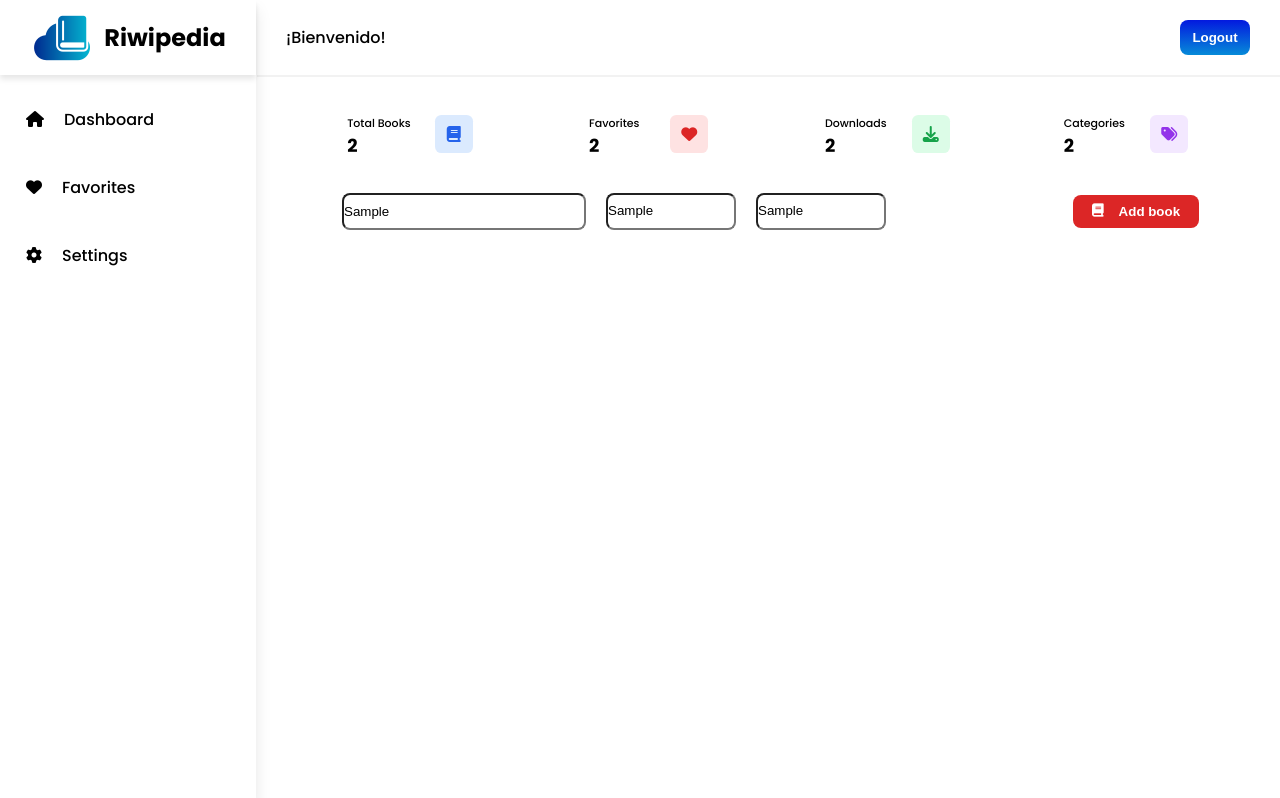
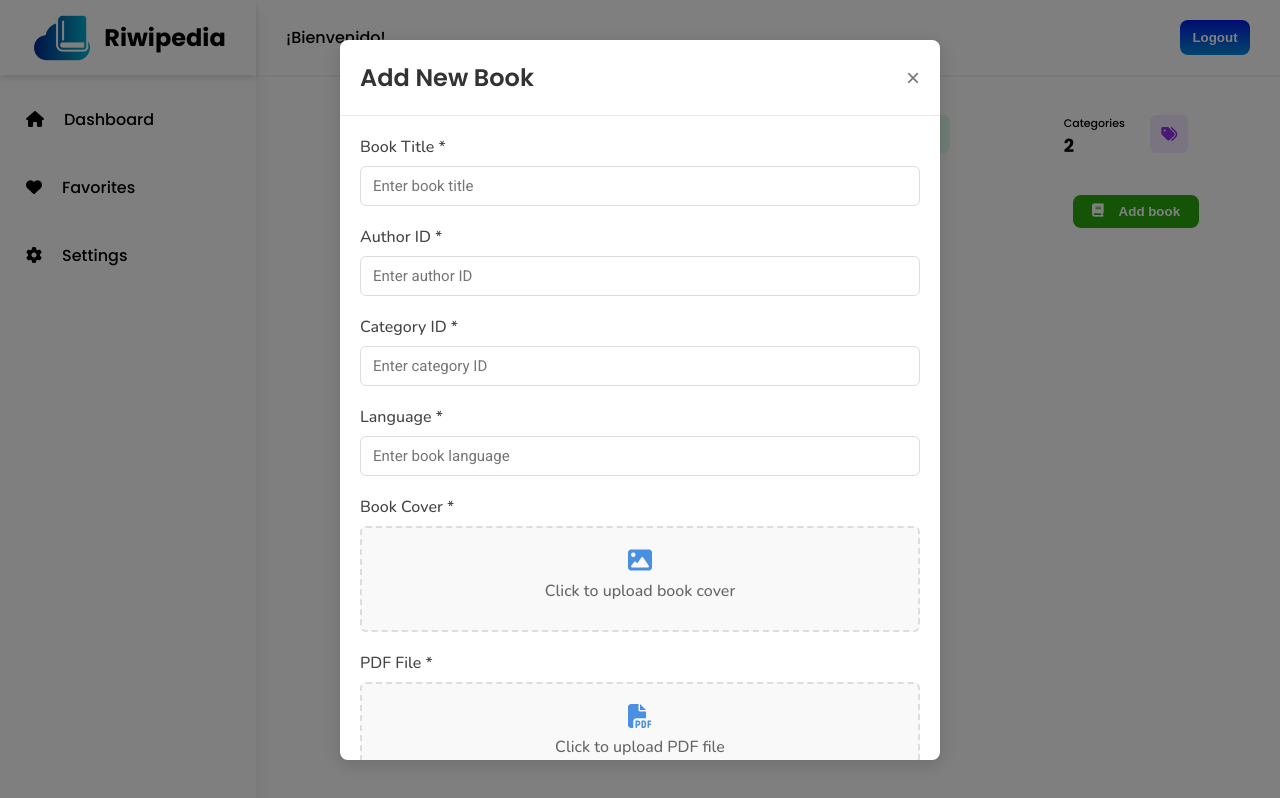
Before and after one commit to agutierrezreginodev/Riwipedia_Project, a website: page frontend/src/pages/dashboard/dashboard.html in a window 1280 px wide. Both pictures are taken after typing "Sample", "Sample", "Sample" into the empty fields and a click on the button "Add book". Drawn offline with nearby package versions, Linux system fonts and the light colour scheme.

Commit message:
Dashboard and add book modal creation

```diff
--- a/frontend/src/pages/dashboard/dashboard.css
+++ b/frontend/src/pages/dashboard/dashboard.css
@@ -237,7 +237,7 @@ main {
   height: 33px;
   border-radius: 8px;
   border-color: transparent;
-  background-color: #dc2626;
+  background-color: #2ba60f;
   display: flex;
   justify-content: center;
   align-items: center;
@@ -249,3 +249,173 @@ main {
 .add-book .fa-book {
   color: white;
 }
+
+/* Modal Styles */
+.modal-overlay {
+  display: none;
+  position: fixed;
+  top: 0;
+  left: 0;
+  width: 100%;
+  height: 100%;
+  background-color: rgba(0, 0, 0, 0.5);
+  z-index: 1000;
+  justify-content: center;
+  align-items: center;
+}
+
+.modal {
+  background-color: white;
+  border-radius: 8px;
+  box-shadow: 0 4px 20px rgba(0, 0, 0, 0.15);
+  width: 90%;
+  max-width: 600px;
+  max-height: 90vh;
+  overflow-y: auto;
+}
+
+.modal-header {
+  display: flex;
+  justify-content: space-between;
+  align-items: center;
+  padding: 20px;
+  border-bottom: 1px solid #eaeaea;
+}
+
+.modal-header h2 {
+  margin: 0;
+  font-family: "Poppins", sans-serif;
+  font-weight: 600;
+  color: #333;
+}
+
+.close-btn {
+  background: none;
+  border: none;
+  font-size: 24px;
+  cursor: pointer;
+  color: #777;
+}
+
+.close-btn:hover {
+  color: #333;
+}
+
+.modal-body {
+  padding: 20px;
+}
+
+.form-group {
+  margin-bottom: 20px;
+}
+
+.form-group label {
+  display: block;
+  margin-bottom: 8px;
+  font-family: "Nunito", sans-serif;
+  font-weight: 500;
+  color: #444;
+}
+
+.form-control {
+  width: 100%;
+  padding: 10px 12px;
+  border: 1px solid #ddd;
+  border-radius: 6px;
+  font-family: "Roboto", sans-serif;
+  font-size: 15px;
+  box-sizing: border-box;
+}
+
+.form-control:focus {
+  outline: none;
+  border-color: #4a90e2;
+  box-shadow: 0 0 0 2px rgba(74, 144, 226, 0.2);
+}
+
+.file-input-container {
+  position: relative;
+}
+
+.file-input-container input[type="file"] {
+  position: absolute;
+  left: 0;
+  top: 0;
+  opacity: 0;
+  width: 100%;
+  height: 100%;
+  cursor: pointer;
+}
+
+.file-input-label {
+  display: flex;
+  flex-direction: column;
+  align-items: center;
+  justify-content: center;
+  padding: 20px;
+  border: 2px dashed #ddd;
+  border-radius: 6px;
+  background-color: #f9f9f9;
+  text-align: center;
+  cursor: pointer;
+  transition: all 0.3s;
+}
+
+.file-input-label:hover {
+  border-color: #4a90e2;
+  background-color: #f0f7ff;
+}
+
+.file-input-icon {
+  font-size: 24px;
+  color: #4a90e2;
+  margin-bottom: 8px;
+}
+
+.file-input-text {
+  font-family: "Nunito", sans-serif;
+  color: #666;
+}
+
+.file-name {
+  margin-top: 8px;
+  font-family: "Roboto", sans-serif;
+  font-size: 14px;
+  color: #666;
+}
+
+.modal-footer {
+  padding: 15px 20px;
+  border-top: 1px solid #eaeaea;
+  display: flex;
+  justify-content: flex-end;
+  gap: 10px;
+}
+
+.btn {
+  padding: 10px 20px;
+  border: none;
+  border-radius: 6px;
+  font-family: "Nunito", sans-serif;
+  font-weight: 600;
+  cursor: pointer;
+  transition: all 0.2s;
+}
+
+.btn-cancel {
+  background-color: #f5f5f5;
+  color: #333;
+}
+
+.btn-cancel:hover {
+  background-color: #e8e8e8;
+}
+
+.btn-submit {
+  background-color: #4a90e2;
+  color: white;
+}
+
+.btn-submit:hover {
+  background-color: #3a80d2;
+}
--- a/frontend/src/pages/dashboard/dashboard.html
+++ b/frontend/src/pages/dashboard/dashboard.html
@@ -144,7 +144,7 @@
         </div>
 
         <div class="add-book">
-          <button>
+          <button class="add-book" id="open-modal-btn">
             <i class="fa-solid fa-book"></i>
             Add book
           </button>
@@ -153,5 +153,98 @@
 
       <div class="books"></div>
     </main>
+
+    <!-- Modal para agregar libro -->
+    <div class="modal-overlay" id="modal-overlay">
+      <div class="modal">
+        <div class="modal-header">
+          <h2>Add New Book</h2>
+          <button class="close-btn" id="close-modal-btn">&times;</button>
+        </div>
+
+        <form id="add-book-form">
+          <div class="modal-body">
+            <div class="form-group">
+              <label for="book-title">Book Title *</label>
+              <input
+                type="text"
+                id="book-title"
+                class="form-control"
+                placeholder="Enter book title"
+                required
+              />
+            </div>
+
+            <div class="form-group">
+              <label for="author-id">Author ID *</label>
+              <input
+                type="text"
+                id="author-id"
+                class="form-control"
+                placeholder="Enter author ID"
+                required
+              />
+            </div>
+
+            <div class="form-group">
+              <label for="category-id">Category ID *</label>
+              <input
+                type="text"
+                id="category-id"
+                class="form-control"
+                placeholder="Enter category ID"
+                required
+              />
+            </div>
+
+            <div class="form-group">
+              <label for="book-language">Language *</label>
+              <input
+                type="text"
+                id="book-language"
+                class="form-control"
+                placeholder="Enter book language"
+                required
+              />
+            </div>
+
+            <div class="form-group">
+              <label>Book Cover *</label>
+              <div class="file-input-container">
+                <div class="file-input-label" id="cover-label">
+                  <i class="fa-solid fa-image file-input-icon"></i>
+                  <span class="file-input-text"
+                    >Click to upload book cover</span
+                  >
+                  <span class="file-name" id="cover-file-name"></span>
+                </div>
+                <input type="file" id="book-cover" accept="image/*" required />
+              </div>
+            </div>
+
+            <div class="form-group">
+              <label>PDF File *</label>
+              <div class="file-input-container">
+                <div class="file-input-label" id="pdf-label">
+                  <i class="fa-solid fa-file-pdf file-input-icon"></i>
+                  <span class="file-input-text">Click to upload PDF file</span>
+                  <span class="file-name" id="pdf-file-name"></span>
+                </div>
+                <input type="file" id="book-pdf" accept=".pdf" required />
+              </div>
+            </div>
+          </div>
+
+          <div class="modal-footer">
+            <button type="button" class="btn btn-cancel" id="cancel-btn">
+              Cancel
+            </button>
+            <button type="submit" class="btn btn-submit">Add Book</button>
+          </div>
+        </form>
+      </div>
+    </div>
+
+    <script src="./dashboard.js"></script>
   </body>
 </html>
--- /dev/null
+++ b/frontend/src/pages/dashboard/dashboard.js
@@ -0,0 +1,56 @@
+// Funcionalidad del modal
+const modalOverlay = document.getElementById("modal-overlay");
+const openModalBtn = document.getElementById("open-modal-btn");
+const closeModalBtn = document.getElementById("close-modal-btn");
+const cancelBtn = document.getElementById("cancel-btn");
+const addBookForm = document.getElementById("add-book-form");
+const bookCoverInput = document.getElementById("book-cover");
+const bookPdfInput = document.getElementById("book-pdf");
+const coverFileName = document.getElementById("cover-file-name");
+const pdfFileName = document.getElementById("pdf-file-name");
+
+// Abrir modal
+openModalBtn.addEventListener("click", () => {
+  modalOverlay.style.display = "flex";
+});
+
+// Cerrar modal
+const closeModal = () => {
+  modalOverlay.style.display = "none";
+  addBookForm.reset();
+  coverFileName.textContent = "";
+  pdfFileName.textContent = "";
+};
+
+closeModalBtn.addEventListener("click", closeModal);
+cancelBtn.addEventListener("click", closeModal);
+
+// Cerrar al hacer clic fuera del modal
+modalOverlay.addEventListener("click", (e) => {
+  if (e.target === modalOverlay) {
+    closeModal();
+  }
+});
+
+// Mostrar nombre de archivo seleccionado
+bookCoverInput.addEventListener("change", (e) => {
+  if (e.target.files.length > 0) {
+    coverFileName.textContent = e.target.files[0].name;
+  }
+});
+
+bookPdfInput.addEventListener("change", (e) => {
+  if (e.target.files.length > 0) {
+    pdfFileName.textContent = e.target.files[0].name;
+  }
+});
+
+// Manejar envío del formulario
+addBookForm.addEventListener("submit", (e) => {
+  e.preventDefault();
+
+  // Aquí iría la lógica para procesar el formulario
+  // Por ahora solo cerramos el modal
+  alert("Book added successfully!");
+  closeModal();
+});
```
